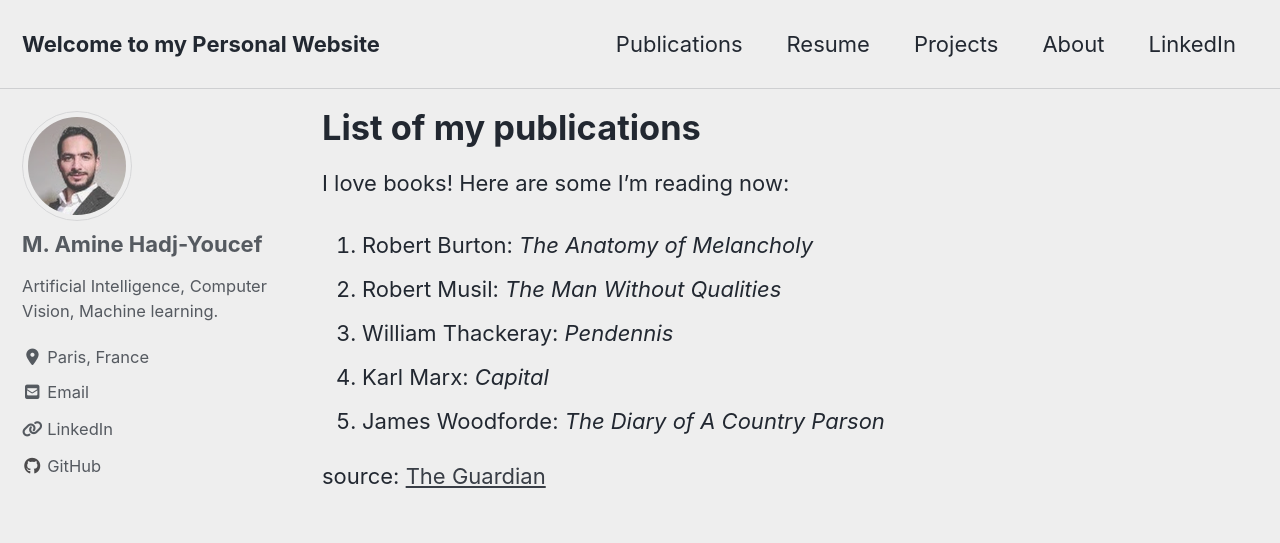
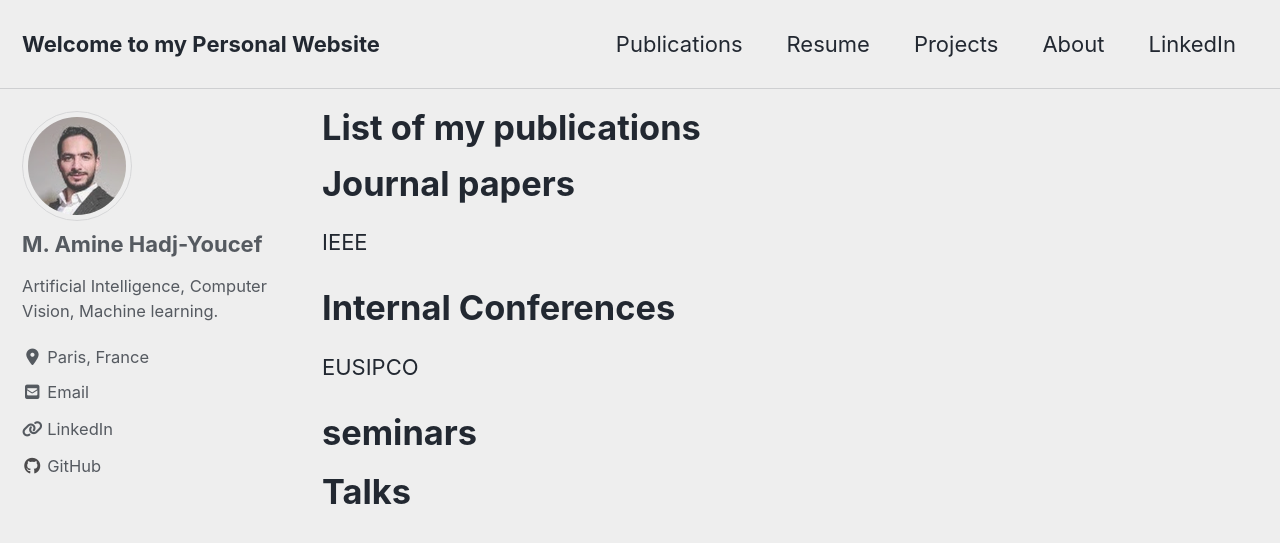
Before and after one commit to amineHY/amine-hadjyoucef.github.io, a Jekyll site: the page built from _pages/publications.md, in a window 1280 px wide and 900 px high. Shown: the top 543 px of the window. Built offline with Jekyll 4.4.1, drawn with Linux system fonts in a browser that asks for light colours; cached includes are drawn as plain includes; nearby versions of some CDN libraries.

Commit message:
update fontpage

```diff
--- a/_pages/404.html
+++ b/_pages/404.html
@@ -7,4 +7,5 @@
 robots: noindex, nofollow
 canonical: false
 ---
+
 <p>The requested page could not be found.</p>
--- a/_pages/publications.md
+++ b/_pages/publications.md
@@ -8,12 +8,13 @@
 author_profile: true
 ---
 
-I love books! Here are some I'm reading now:
 
-1. Robert Burton: *The Anatomy of Melancholy*
-2. Robert Musil: *The Man Without Qualities*
-8. William Thackeray: *Pendennis*
-9. Karl Marx: *Capital*
-10. James Woodforde: *The Diary of A Country Parson*
+# Journal papers
+IEEE
 
-source: [The Guardian](https://www.theguardian.com/books/booksblog/2011/jan/04/best-boring-books)
+# Internal Conferences
+EUSIPCO
+
+# seminars
+
+# Talks
```
Also changed, not shown: _pages/projects.md (+2 -1 lines).
